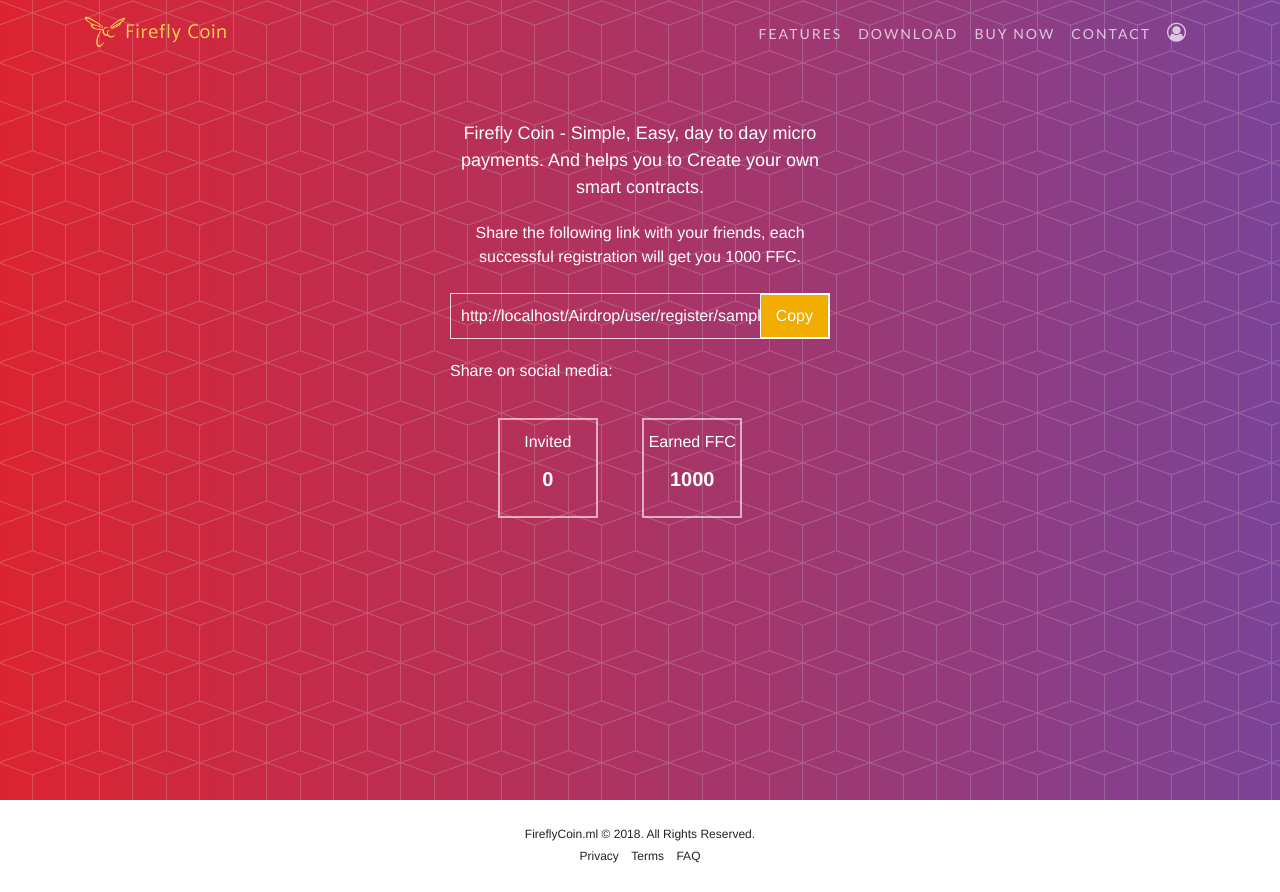
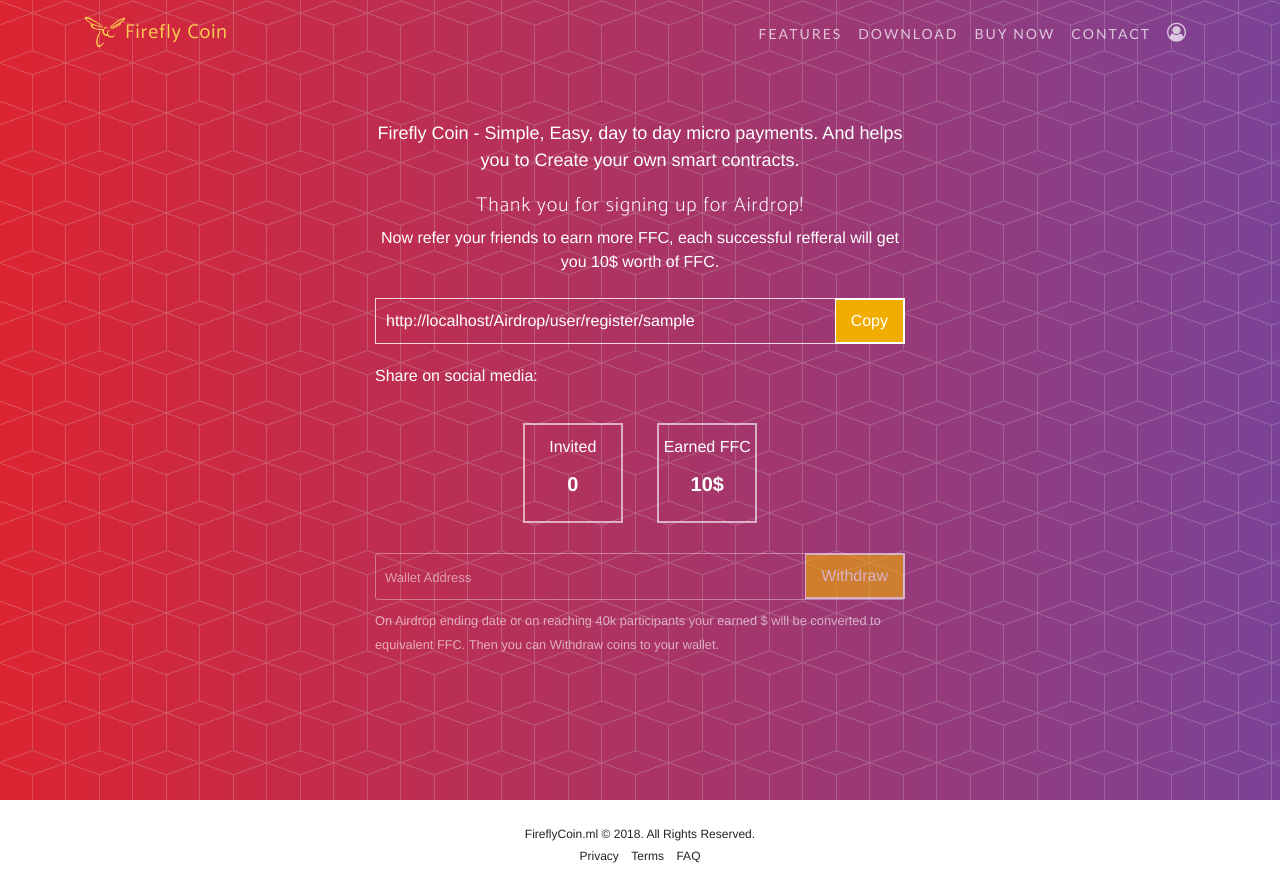
Before and after one commit to sandy912/Airdrop, a CodeIgniter app: page /Airdrop/user/profile in a window 1280 px wide. Run offline with CodeIgniter, Linux system fonts and the light colour scheme; the visitor is signed in with stand-in values (Sample User, id 1); data that the repository does not hold is empty; some libraries are stand-ins or nearby versions; some web fonts are replaced.

Commit message:
User profile page and register page enhancements

```diff
--- a/application/views/User_profile.php
+++ b/application/views/User_profile.php
@@ -10,10 +10,11 @@ if(!$signedin){
 <header class="masthead mobile-panel">
   <div class="container">
     <div class="row">
-      <div class="register-panel">
+      <div class="register-panel" style="max-width: 550px;">
         <p class="text-center">Firefly Coin - Simple, Easy, day to day micro payments. And helps you to Create your own smart contracts.</p>
         <center>
-          Share the following link with your friends, each successful registration will get you 1000 FFC.
+          <h5>Thank you for signing up for Airdrop!</h5>
+          Now refer your friends to earn more FFC, each successful refferal will get you 10$ worth of FFC.
         </center>
         <br>
         <div style="position:relative;">
@@ -43,10 +44,21 @@ if(!$signedin){
                 </div>
                 <div class="box">
                   <p>Earned FFC</p>
-                  <span><?php echo (($this->session->userdata('myrefferals')*1000)+1000); ?></span>
+                  <span><?php echo (($this->session->userdata('myrefferals')*10)+10); ?>$</span>
                 </div>
           </div>
+          <div style="position:relative; cursor:not-allowed; opacity: 0.6">
+            <label class="has-float-label" style="cursor:not-allowed">
+              <input type="text" id="wallet" name="wallet" placeholder="Wallet Address" style="font-size: 10px; cursor:not-allowed" disabled/>
+              <span style="font-size: 13px; cursor: not-allowed">Wallet Address</span>
+            </label>
+          <button class="copy-btn" style="cursor:not-allowed">Withdraw</button>
+          <div style="cursor:not-allowed">
+            <small style="cursor:not-allowed">On Airdrop ending date or on reaching 40k participants your earned $ will be converted to equivalent FFC. Then you can Withdraw coins to your wallet.</small>
+          </div>
+          </div>
 
+        </div>
       </div>
     </div>
   </div>
@@ -71,18 +83,21 @@ if(!$signedin){
       float: left;
     }
     .a2a_default_style a {
-      padding: 0 7px;
+      padding: 0 5px;
     }
     .outer-box {
       padding-top: 35px;
       text-align: center;
+      margin-bottom: 30px;
     }
     .box {
       width: 100px;
       height: 100px;
       border: 2px solid rgba(255,255,255,0.6);
       display: inline-block;
-      margin-right: 40px;
+    }
+    .box:first-child {
+        margin-right: 30px;
     }
     .box p{
       font-size: 16px;
@@ -93,7 +108,7 @@ if(!$signedin){
     .box span {
       display: block;
       text-align: center;
-      font-weight: bolder;
+      font-weight: 700;
       font-size: 20px;
     }
 </style>
--- a/css/style.css
+++ b/css/style.css
@@ -669,7 +669,7 @@ input:focus {
   cursor: text;
   font-size: 90%;
   transition: all .2s;
-  color: rgba(255,255,255,0.8);
+  color: rgb(255,255,255);
 }
 .has-float-label select {
   -webkit-appearance: none;
@@ -678,7 +678,7 @@ input:focus {
 }
 .has-float-label input, .has-float-label select {
   border-radius: 3px;
-  border: 1px solid rgba(255, 255, 255, 0.4);
+  border: 1px solid rgba(255, 255, 255, 0.6);
   background: transparent;
   font-size: 18px;
 }
@@ -712,10 +712,9 @@ input:focus {
 }
 .has-float-label input:placeholder-shown:not(:focus) + *, .has-float-label select:placeholder-shown:not(:focus) + * {
   font-size: 18px;
-  opacity: .6;
   top: 15px;
   left: 10px;
-  color: #fff;
+  color: rgba(255,255,255, 0.9);
 }
 input::placeholder {
   color: rgba(255,255,255,0.4);
@@ -724,7 +723,21 @@ input::placeholder {
   outline: none;
   border-color: rgba(255, 255, 255, 1);
 }
-
+input:-webkit-autofill,
+input:-webkit-autofill:hover,
+input:-webkit-autofill:focus
+input:-webkit-autofill,
+textarea:-webkit-autofill,
+textarea:-webkit-autofill:hover
+textarea:-webkit-autofill:focus,
+select:-webkit-autofill,
+select:-webkit-autofill:hover,
+select:-webkit-autofill:focus {
+  border: 1px solid #fff;
+  -webkit-text-fill-color: #fff;
+  -webkit-box-shadow: 0 0 0px 1000px rgba(0,0,0,0.3) inset;
+  transition: background-color 5000s ease-in-out 0s;
+}
 label {
   margin-top: .5rem;
 }
```
Also changed, not shown: application/views/Register.php (+4 -3 lines).
